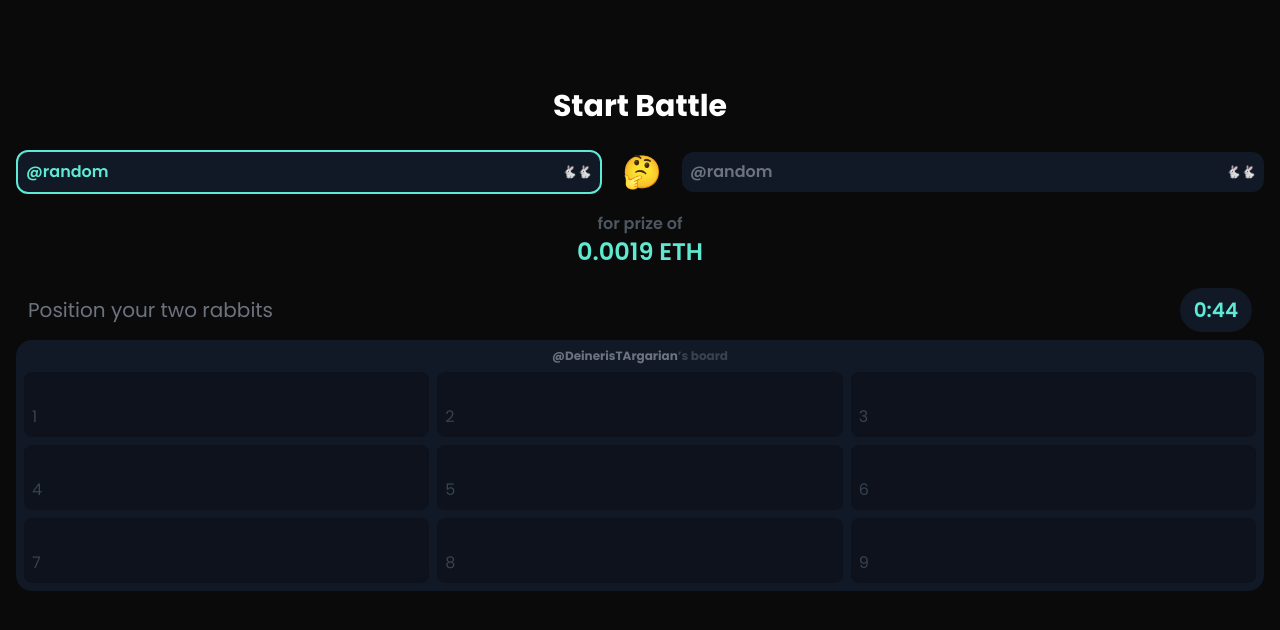
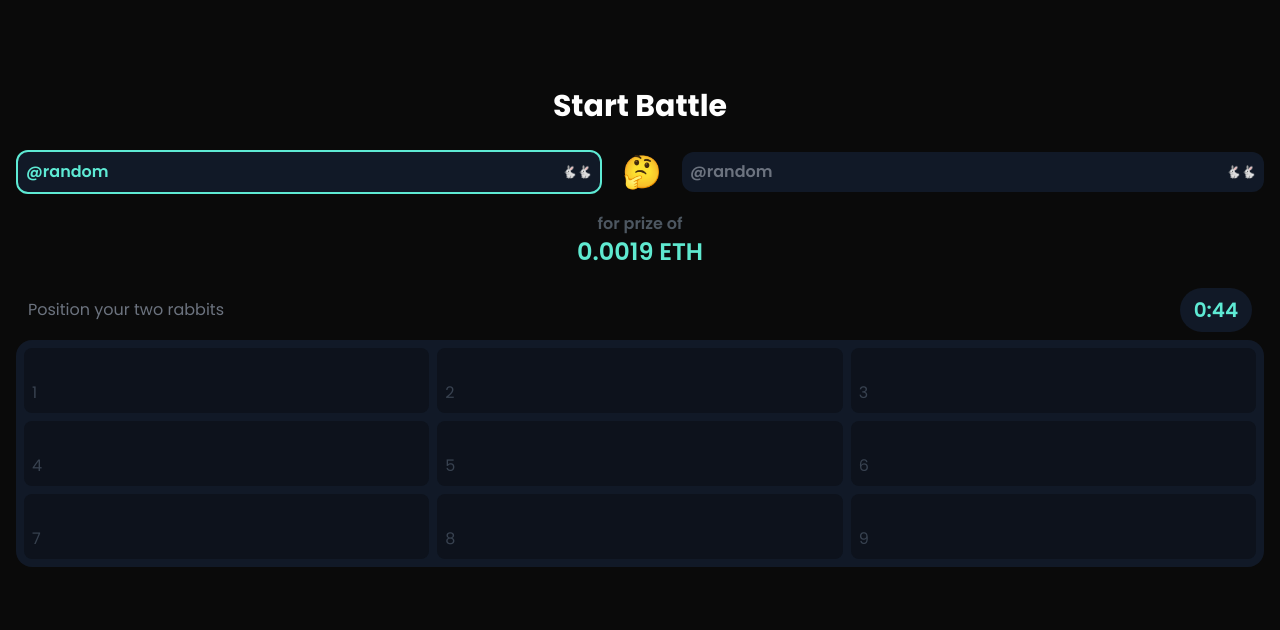
Before and after one commit to Space-zee/bunny-battle, a React (Vite) app in the folder client/: page /game/1 in a window 1280 px wide. Shown: the top 630 px of the page. Built offline with nearby package versions, Linux system fonts and the light colour scheme; what wagmi would draw is missing.

Commit message:
fix styles for prepare rabits state

```diff
--- a/client/src/components/board/board-cell.tsx
+++ b/client/src/components/board/board-cell.tsx
@@ -1,10 +1,11 @@
 // @ts-nocheck
+
 import { QuestionMarkIcon } from "@/assets/question-mark.icon";
 import { cn } from "@/lib/utils";
 import { useAtomValue } from "jotai";
-import { $doGameState } from "../game/models/game-state";
 import { useMemo } from "react";
 import { compareCoordinates, gridIndexToCoordinates } from "@/utils/math";
+import { $doGameState } from "@/core/models/game";
 
 type BoardCellState =
   | "default"
--- a/client/src/components/board/board.tsx
+++ b/client/src/components/board/board.tsx
@@ -1,6 +1,9 @@
 import { gridIndexToCoordinates } from "@/utils/math";
 import { BoardCell } from "./board-cell";
-import { Coordinates } from "../game/models/game-state.types";
+import { Coordinates } from "@/core/models/game.types";
+import { useMemo } from "react";
+import { useAtomValue } from "jotai";
+import { $doGameState } from "@/core/models/game";
 
 const boardCellsArr = Array(9).fill(null);
 
@@ -9,12 +12,37 @@ interface BoardProps {
 }
 
 const Board = ({ onClick }: BoardProps) => {
+  const gameState = useAtomValue($doGameState);
+
+  const boardText = useMemo(() => {
+    if (gameState.stage !== "gameStarted") {
+      return;
+    }
+
+    if (!gameState.enemyUsername) {
+      return;
+    }
+
+    if (!gameState.isUserTurn) {
+      return (
+        <div className="flex items-center justify-center font-bold text-xs">
+          <span className="text-gn-500">{gameState.enemyUsername}</span>
+          <span className="text-gn-700">’s board</span>
+        </div>
+      );
+    }
+
+    return (
+      <div className="flex items-center justify-center font-bold text-xs">
+        <span className="text-gn-500">Your</span>
+        <span className="text-gn-700">board</span>
+      </div>
+    );
+  }, [gameState.enemyUsername, gameState.isUserTurn, gameState.stage]);
+
   return (
     <div className="w-full flex flex-col items-center bg-gn-900 rounded-2xl p-2 gap-2">
-      <div className="flex items-center justify-center font-bold text-xs">
-        <span className="text-gn-500">@DeinerisTArgarian</span>
-        <span className="text-gn-700">’s board</span>
-      </div>
+      {boardText}
       <div className="w-full grid grid-cols-3 grid-rows-[repeat(3,65px)] gap-2">
         {boardCellsArr.map((_, index) => (
           <BoardCell
--- a/client/src/components/game/game-header.tsx
+++ b/client/src/components/game/game-header.tsx
@@ -1,8 +1,8 @@
+import { $doGameState } from "@/core/models/game";
 import { RoomParticipant } from "../create-room/participant";
 import { RoomPrize } from "../create-room/room-prize";
 
 import { useAtomValue } from "jotai";
-import { $doGameState } from "../game/models/game-state";
 
 const GameHeader = () => {
   const gameState = useAtomValue($doGameState);
--- a/client/src/components/game/prepare-rabits.tsx
+++ b/client/src/components/game/prepare-rabits.tsx
@@ -1,8 +1,7 @@
 import { useAtom } from "jotai";
 import { Board } from "../board/board";
-import { Coordinates } from "./models/game-state.types";
-import { $doGameState } from "./models/game-state";
-
+import { $doGameState } from "@/core/models/game";
+import { Coordinates } from "@/core/models/game.types";
 const PrepareRabits = () => {
   const [gameState, setGameState] = useAtom($doGameState);
 
--- a/client/src/components/game/turn-info.tsx
+++ b/client/src/components/game/turn-info.tsx
@@ -1,6 +1,6 @@
 import { useMemo } from "react";
 import { useAtom } from "jotai";
-import { $doGameState } from "./models/game-state";
+import { $doGameState } from "@/core/models/game";
 
 const TurnInfo = () => {
   const [gameState] = useAtom($doGameState);
@@ -31,7 +31,7 @@ const TurnInfo = () => {
 
   return (
     <div className="w-full flex justify-between items-center px-3">
-      <span className="text-gn-500 text-xl">{infoText}</span>
+      <span className="text-gn-500 text-base">{infoText}</span>
       <div className="w-[72px] flex justify-center items-center text-teal-300 font-semibold text-xl bg-gn-900 rounded-[45px] py-2">
         0:44
       </div>
--- a/client/src/components/game/models/game-state.ts
+++ b/client/src/core/models/game.ts
@@ -1,11 +1,12 @@
 import { atom } from "jotai";
-import { GameState } from "./game-state.types";
+import { GameState } from "./game.types";
 
 export const initialGameState: GameState = {
   prizePool: 0,
   winner: null,
   isUserTurn: true,
   isUserRoom: false,
+  enemyUsername: null,
   stage: "setRabits",
   userRabbitsPositions: null,
   action: null,
--- a/client/src/components/game/models/game-state.types.ts
+++ b/client/src/core/models/game.types.ts
@@ -20,6 +20,7 @@ export interface GameState {
   isUserTurn: boolean;
   prizePool: number;
   winner: string | null;
+  enemyUsername: string | null;
   isUserRoom: boolean; // One who create is true
   userRabbitsPositions: Coordinates[] | null;
   action: Coordinates | null;
--- /dev/null
+++ b/client/src/core/models/global.ts
@@ -0,0 +1,8 @@
+import { atom } from "jotai";
+import { GlobalState } from "./global.types";
+
+export const initialGlobalState: GlobalState = {
+  wallet: null,
+};
+
+export const $doGlobalState = atom<GlobalState>(initialGlobalState);
--- /dev/null
+++ b/client/src/core/models/global.types.ts
@@ -0,0 +1,3 @@
+export interface GlobalState {
+  wallet: string | null;
+}
```
